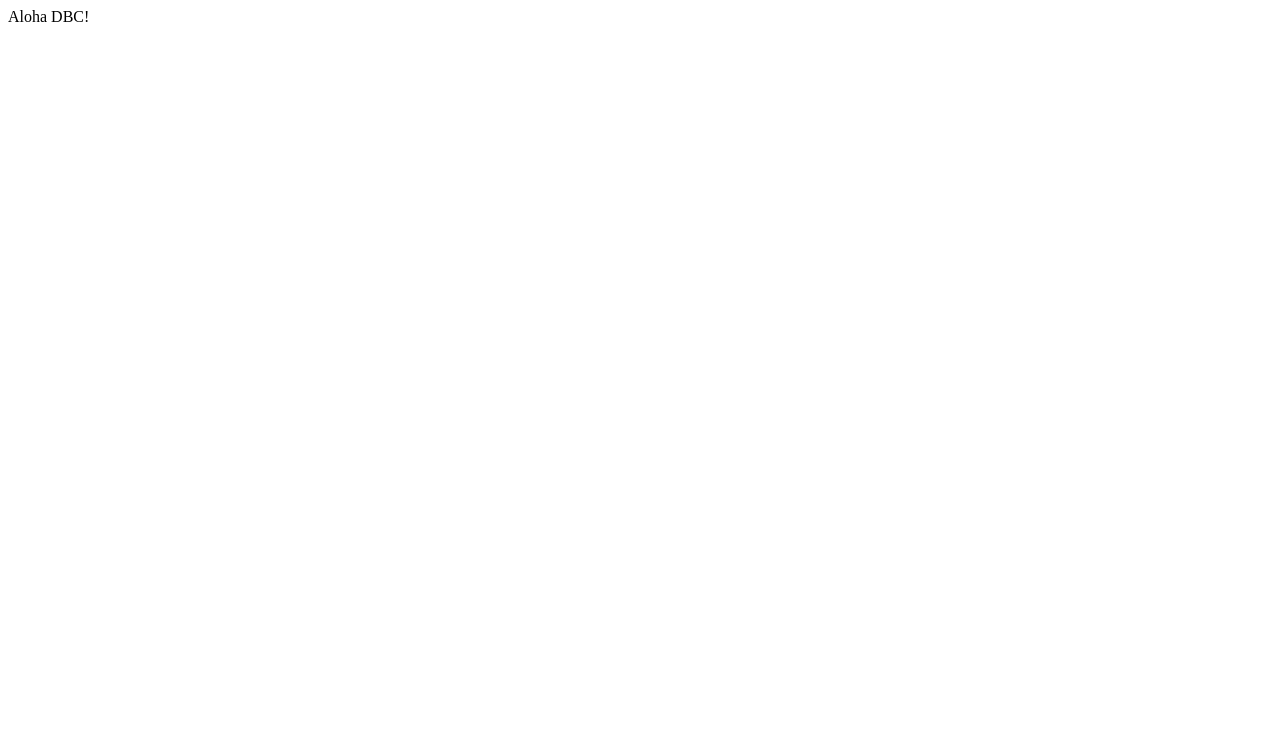
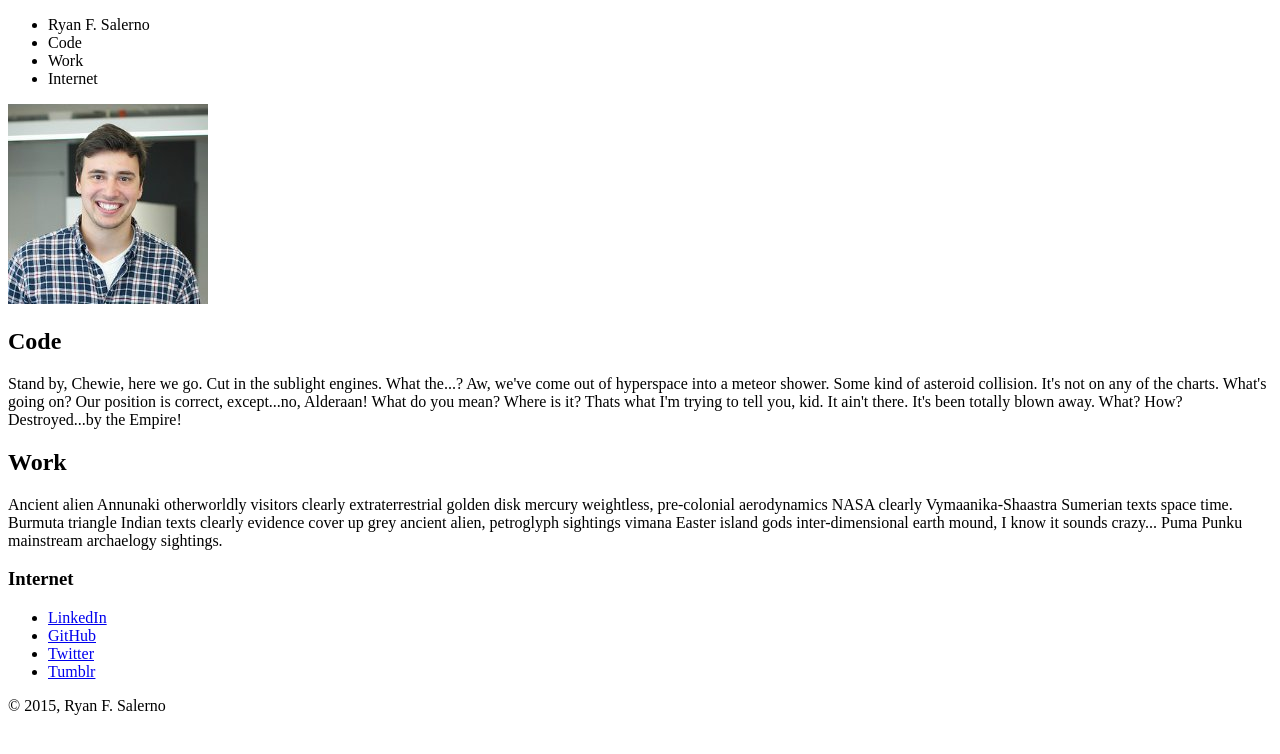
Before and after one commit to Petey101/ryanfs.github.io, a plain HTML site: page index.html in a window 1280 px wide. Drawn offline with Linux system fonts and the light colour scheme.

Commit message:
Add blog index and homepage index

```diff
--- a/index.html
+++ b/index.html
@@ -1,5 +1,41 @@
-<html>
-  <body>
-      Aloha DBC!
-  </body>
+<!doctype html>
+<html class="no-js" lang="">
+    <head>
+        <title>Ryan F. Salerno</title>
+    </head>
+    <body>
+      <header>
+        <nav>
+        	<ul>
+        		<li>Ryan F. Salerno</li>
+        		<li>Code</li>
+        		<li>Work</li>
+        		<li>Internet</li>
+        	</ul>
+        </nav>
+        <section>
+        	<img src="imgs/ryan.jpg" />
+        </section>
+      </header>
+      <section>
+      	<h2>Code</h2>
+      	<p>Stand by, Chewie, here we go. Cut in the sublight engines. What the...? Aw, we've come out of hyperspace into a meteor shower. Some kind of asteroid collision. It's not on any of the charts. What's going on? Our position is correct, except...no, Alderaan! What do you mean? Where is it? Thats what I'm trying to tell you, kid. It ain't there. It's been totally blown away. What? How? Destroyed...by the Empire!</p>
+      </section>
+      <section>
+      	<h2>Work</h2>
+      	<p>Ancient alien Annunaki otherworldly visitors clearly extraterrestrial golden disk mercury weightless, pre-colonial aerodynamics NASA clearly Vymaanika-Shaastra Sumerian texts space time. Burmuta triangle Indian texts clearly evidence cover up grey ancient alien, petroglyph sightings vimana Easter island gods inter-dimensional earth mound, I know it sounds crazy... Puma Punku mainstream archaelogy sightings.</p>
+      </section>
+      <section>
+      	<h3>Internet</h3>
+      	<ul>
+      		<li><a href="https://linkedin.com/in/ryanfsalerno">LinkedIn</a></li>
+      		<li><a href="https://github.com/ryanfs">GitHub</a></li>
+      		<li><a href="https://twitter.com/ryanfs">Twitter</a></li>
+      		<li><a href="https://ryanfsalerno.tumblr.com">Tumblr</a></li>
+      	</ul>
+      </section>
+      <footer>
+        <p>&copy; 2015, Ryan F. Salerno</p>
+      </footer>
+    </body>
 </html>
```
Also changed, not shown: blog/index.html (added, +30 -0 lines), imgs/ryan.jpg (added).
